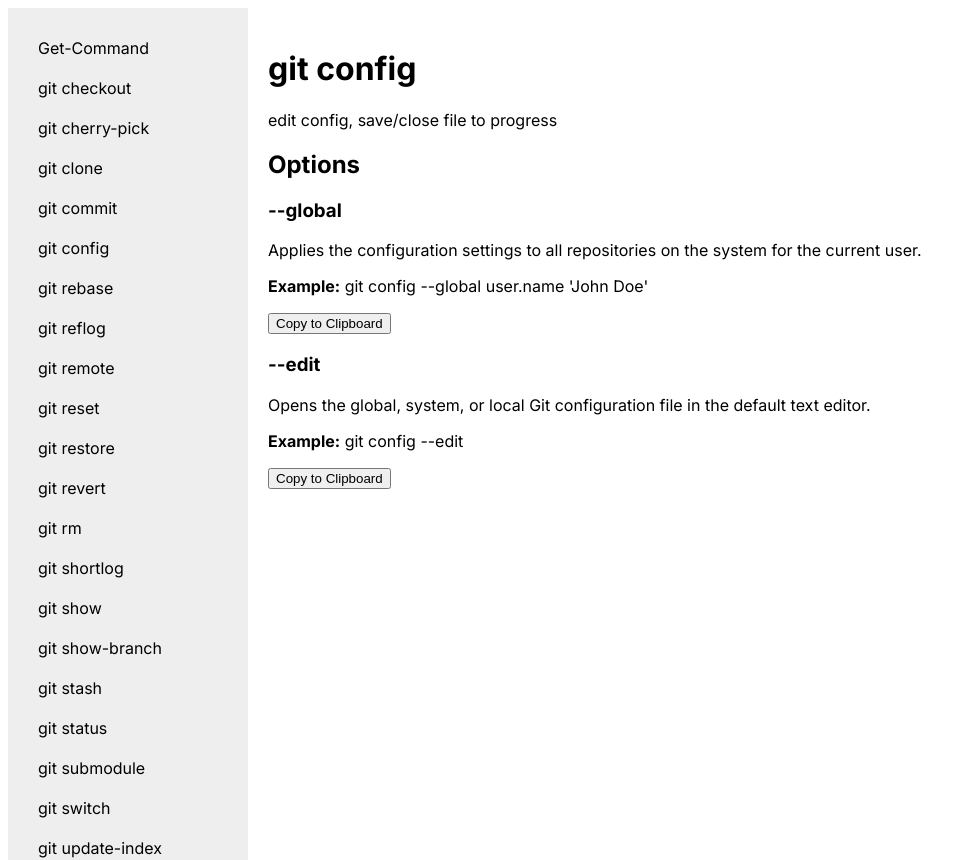
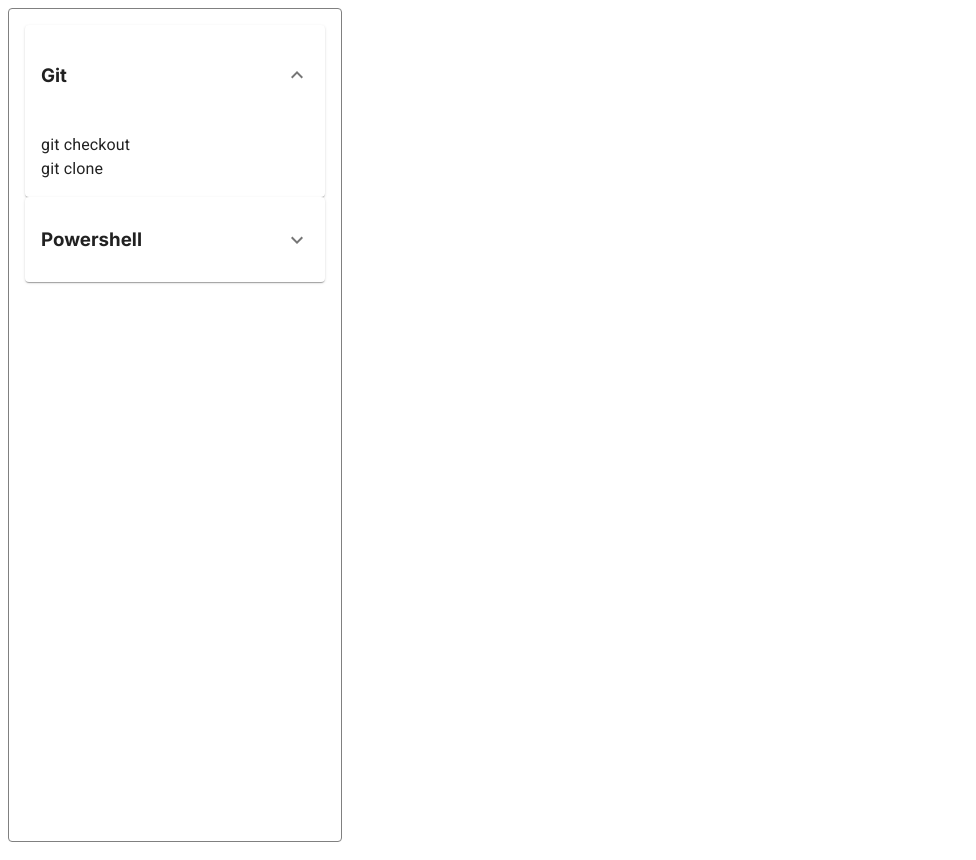
Before and after one commit to bl-andym/commands, a Next.js app: page / in a window 1280 px wide. Shown: the top 860 px of the page, without its empty margins (0-976 px from the left). Built offline with nearby package versions, Linux system fonts and the light colour scheme.

Commit message:
implement mui accordion

```diff
--- a/src/app/page.tsx
+++ b/src/app/page.tsx
@@ -1,27 +1,24 @@
 "use client"
+import React, { useState, useEffect } from 'react'
 
-import { useState } from 'react'
+import '@fontsource/roboto/300.css'
+import '@fontsource/roboto/400.css'
+import '@fontsource/roboto/500.css'
+import '@fontsource/roboto/700.css'
+
+import exampleData from '@/data/example.json'
+import { NavProps } from './types'
 import SideNav from '@/components/SideNav'
-import MainView from '@/components/MainView'
-import data from '@/data/data.json'
 
 export default function Home() {
-  // Aggregate all commands into a single array
-  // 'acc': an array of objects with the properties id, name, and description,
-  // starts as an empty array, passed to SideNav component
-  const allCommands = data.categories.reduce<{ id: string; name: string; description: string; }[]>((acc, category) => acc.concat(category.commands), [])
-
-  // Initially select the first command from the first category
-  const [selectedCommand, setSelectedCommand] = useState(allCommands[0])
+  const [data, setData] = useState<NavProps["data"]>([])
+  useEffect(() => {
+    setData(exampleData)
+  }, [])
 
   return (
-    <div style={{ display: 'flex' }}>
-      <SideNav commands={allCommands} onSelect={setSelectedCommand} />
-      <MainView
-        command={selectedCommand}
-        options={data.categories.find(cat => cat.commands.includes(selectedCommand))?.options}
-        examples={data.categories.find(cat => cat.commands.includes(selectedCommand))?.examples}
-      />
-    </div>
-  )
+    <>
+      <SideNav data={data} />
+    </>
+  );
 }
--- /dev/null
+++ b/src/app/types.ts
@@ -0,0 +1,26 @@
+export interface Option {
+    option: string;
+    shorthand?: string;
+    description: string;
+    arguments?: string;
+    required: boolean;
+    example: string;
+}
+
+export interface Command {
+    name: string;
+    description: string;
+    options: Option[];
+}
+
+export interface Category {
+    id: number;
+    name: string;
+    commands: Command[];
+}
+
+export type Data = Category[];
+
+export interface NavProps {
+    data: Data;
+}
--- a/src/components/SideNav/index.tsx
+++ b/src/components/SideNav/index.tsx
@@ -1,24 +1,52 @@
-"use client"
+import { NavProps, Category } from '../../app/types'
 
-// [] indicates that multiple objects can be included in the array.
-interface Command {
-    commands: { name: string, id: string }[]
-    onSelect: (command: { name: string, id: string }) => void
-}
+import { Box } from '@mui/material'
 
-export default function SideNav({ commands, onSelect }: Command) {
-    const sortedCommands = commands.sort((a, b) => a.name.localeCompare(b.name))
+import Accordion from '@mui/material/Accordion'
+import AccordionSummary from '@mui/material/AccordionSummary'
+import AccordionDetails from '@mui/material/AccordionDetails'
+import ExpandMoreIcon from '@mui/icons-material/ExpandMore'
+import Typography from '@mui/material/Typography'
+import Fade from '@mui/material/Fade'
 
-    // eslint-disable-next-line no-console
-    console.log('SideNav: Receiving destructured commands from selectedCommands: ', commands)
+// material ui
+// either grid, box. or stack
 
+export default function SideNav({ data }: NavProps) {
     return (
-        <div style={{ width: '200px', background: '#eee', padding: '20px' }}>
-            {sortedCommands.map(command => (
-                <div key={command.id} onClick={() => onSelect(command)} style={{ padding: '10px', cursor: 'pointer' }}>
+        <Box component="section" sx={{
+            p: 2,
+            border: '1px solid grey',
+            width: 300,
+            display: 'flex',
+            flexDirection: 'column',
+            borderRadius: 1,
+            height: 'auto',
+            minHeight: '100vh',
+        }}>
+            {data.map((category: Category) => (
+                <div key={category.id}>
+                    <Accordion defaultExpanded={category.id === 0}>
+                        <AccordionSummary
+                            expandIcon={<ExpandMoreIcon />}
+                            aria-controls="panel1-content"
+                            id="panel1-header"
+                            key={category.id}>
+                            <h3>{category.name}</h3>
+                        </AccordionSummary>
+                        <AccordionDetails>
+                            <Typography>
+                                {category.commands.map(command => (
+                                    <div key={command.name}>
                                         {command.name}
                                     </div>
                                 ))}
+                            </Typography>
+                        </AccordionDetails>
+                    </Accordion>
                 </div>
-    );
+            ))
             }
+        </Box>
+    )
+}
--- /dev/null
+++ b/src/data/example.json
@@ -0,0 +1,130 @@
+[
+    {
+        "id": 0,
+        "name": "Git",
+        "commands": [
+            {
+                "id": 0,
+                "name": "git checkout",
+                "description": "Switch branches or restore working tree files.",
+                "options": [
+                    {
+                        "option": "--branch",
+                        "shorthand": "-b",
+                        "description": "Create/switch to new branch at the same time.",
+                        "arguments": "<newBranchName>",
+                        "required": true,
+                        "example": "git checkout --branch newBranchName"
+                    },
+                    {
+                        "option": "--detach",
+                        "shorthand": "",
+                        "description": "Detach the HEAD to make it point directly to a specific commit or reference, without affecting any branch. This is useful for temporary exploration or testing at a particular state.",
+                        "arguments": "<commit|branch|tag|ref>",
+                        "required": false,
+                        "example": "git checkout --detach commitHash"
+                    },
+                    {
+                        "option": "--track",
+                        "shorthand": "-t",
+                        "description": "When creating a new branch, track a specified remote branch.",
+                        "arguments": "<remoteBranchName>",
+                        "required": false,
+                        "example": "git checkout --track origin/dev"
+                    },
+                    {
+                        "option": "--orphan",
+                        "shorthand": "",
+                        "description": "Create a new branch with no commit history.",
+                        "arguments": "<newBranchName>",
+                        "required": false,
+                        "example": "git checkout --orphan newBranchName"
+                    },
+                    {
+                        "option": "--patch",
+                        "shorthand": "-p",
+                        "description": "Interactively select hunks in the diff between the index and the working tree.",
+                        "arguments": "",
+                        "required": false,
+                        "example": "git checkout --patch"
+                    }
+                ]
+            },
+            {
+                "id": 1,
+                "name": "git clone",
+                "description": "Clone a repository into a new directory.",
+                "options": [
+                    {
+                        "option": "--branch",
+                        "shorthand": "-b",
+                        "description": "Specifies a specific branch to clone from the repository.",
+                        "arguments": "<newBranchName> <url>",
+                        "required": false,
+                        "example": "git clone --branch newBranchName https://github.com/user/repo.git"
+                    },
+                    {
+                        "option": "--mirror",
+                        "shorthand": "",
+                        "description": "Creates a bare repository with all refs from the source repository.",
+                        "arguments": " <repoUrl>",
+                        "required": false,
+                        "example": "git clone --mirror https://github.com/user/repo.git"
+                    }
+                ]
+            }
+        ]
+    },
+    {
+        "id": 1,
+        "name": "Powershell",
+        "commands": [
+            {
+                "id": 0,
+                "name": "Get-ChildItem",
+                "description": "Get items in specified locations.",
+                "options": [
+                    {
+                        "option": "-Path",
+                        "shorthand": "-Path",
+                        "description": "Specifies a path to one or more locations.",
+                        "arguments": "<path>",
+                        "required": true,
+                        "example": "Get-ChildItem -Path C:\\"
+                    },
+                    {
+                        "option": "-Recurse",
+                        "shorthand": "-Recurse",
+                        "description": "Gets the items in the specified locations and in all child items of the locations.",
+                        "arguments": "",
+                        "required": false,
+                        "example": "Get-ChildItem -Path C:\\ -Recurse"
+                    }
+                ]
+            },
+            {
+                "id": 1,
+                "name": "Get-Process",
+                "description": "Get the processes on a local or remote computer.",
+                "options": [
+                    {
+                        "option": "-Name",
+                        "shorthand": "-n",
+                        "description": "Specifies the process names of the processes to be retrieved.",
+                        "arguments": "<processName>",
+                        "required": false,
+                        "example": "Get-Process -Name chrome"
+                    },
+                    {
+                        "option": "-Id",
+                        "shorthand": "-Id",
+                        "description": "Specifies the process IDs of the processes to be retrieved.",
+                        "arguments": "<processId>",
+                        "required": false,
+                        "example": "Get-Process -Id 1234"
+                    }
+                ]
+            }
+        ]
+    }
+]
```
Also changed, not shown: package.json (+10 -5 lines). Lines whose indentation alone changed are shown as unchanged.
